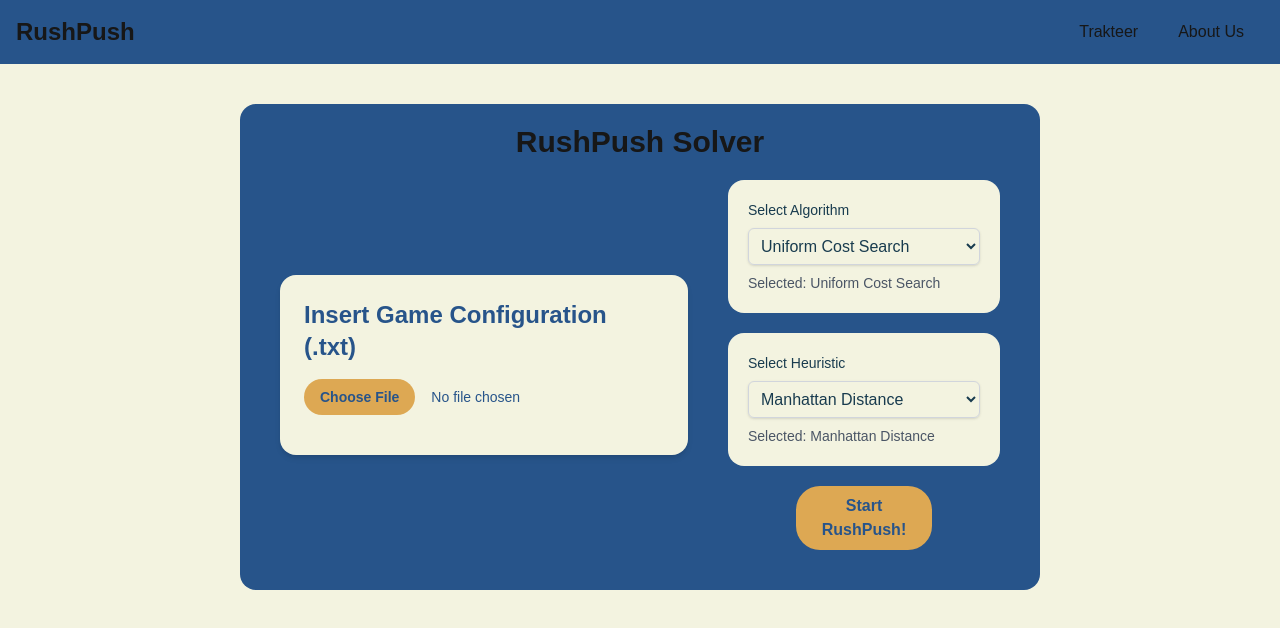
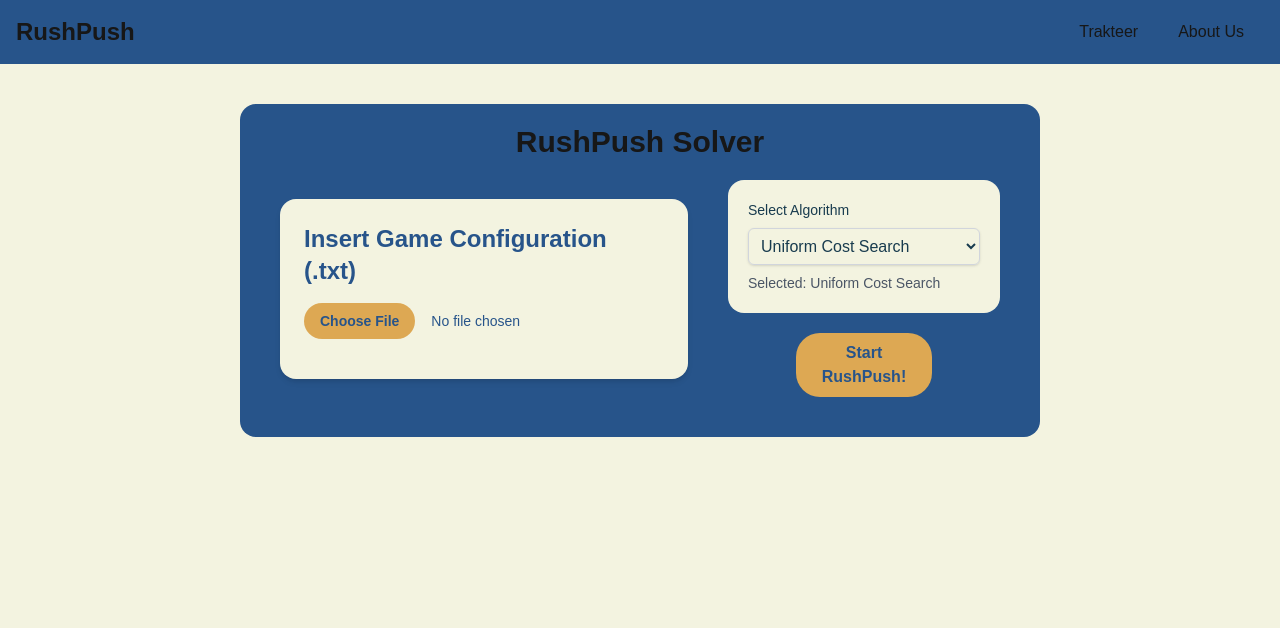
Before and after one commit to Azzkaaaa/Tucil3_13523128_13523137, a Next.js app: page / in a window 1280 px wide. Shown: the top 628 px of the page. Built offline with nearby package versions, Linux system fonts and the light colour scheme.

Commit message:
style: remove heuristic from ucs algorithm

```diff
--- a/src/components/InputSearch.tsx
+++ b/src/components/InputSearch.tsx
@@ -5,11 +5,11 @@ import Loader from "./Loader";
 import AlgoInput from "./AlgoInput";
 import HeuristicInput from "./HeuristicInput";
 import RenderBoard from "./RenderBoard";
-import useGameStore from "@/store/GameStore";
+import useGameStore, { AlgorithmType } from "@/store/GameStore";
 import SolutionDisplay from "./Solution";
 
 const InputSearch = () => {
-  const { solvePuzzle, solution, resetSolution } = useGameStore();
+  const { solvePuzzle, solution, resetSolution, selectedAlgorithm } = useGameStore();
 
   return (
     <div className="w-2/3 bg-rush-secondary rounded-2xl p-5 flex flex-col justify-center items-center">
@@ -21,7 +21,7 @@ const InputSearch = () => {
         </div>
         <div className="flex flex-col justify-center items-center gap-5 w-2/5">
           <AlgoInput />
-          <HeuristicInput />
+          {selectedAlgorithm !== AlgorithmType.UCS && <HeuristicInput />}
           {!solution && (
             <button
               className="py-2 px-4 w-1/2 bg-rush-accent-2 rounded-3xl text-rush-secondary font-bold hover:cursor-pointer hover:bg-rush-primary/80 hover:text-rush-accent-1"
```
